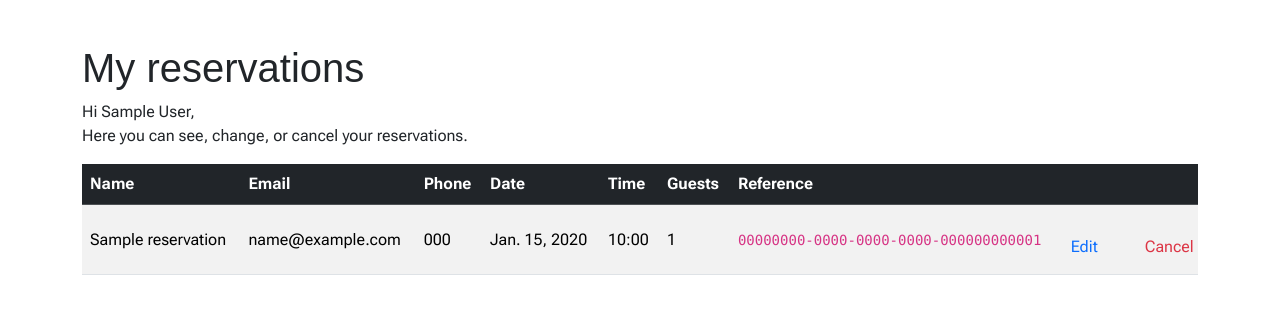
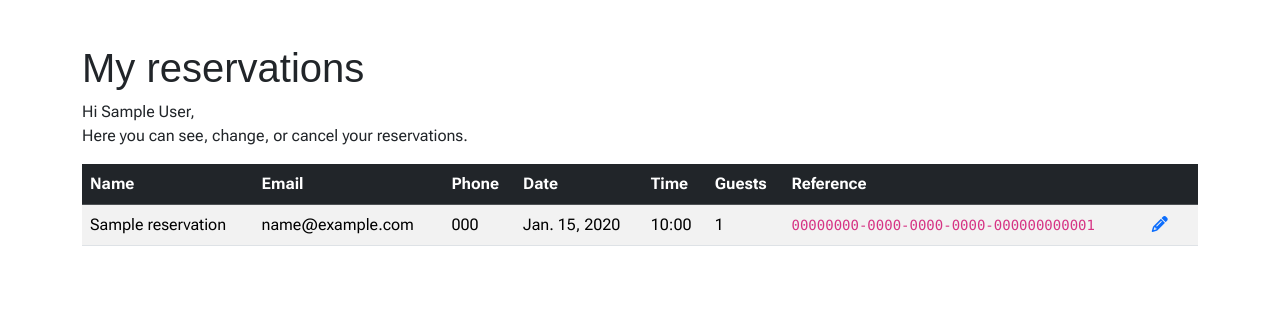
Before and after one commit to Blommis/kalles_restaurant, a Django app: page /reservations/my/ in a window 1280 px wide. Shown: the part 74-388 px from the top of the page. Run offline with Django 4.2, Linux system fonts and the light colour scheme; a user stored in the database is signed in; tables that the repository leaves empty hold one stand-in row (values such as "Sample post"); some libraries are stand-ins or nearby versions; some web fonts are replaced.

Commit message:
Refactor edit to icon + adjust cancel button layout and page

```diff
--- a/booking/templates/booking/my_reservations.html
+++ b/booking/templates/booking/my_reservations.html
@@ -39,23 +39,12 @@
         <td>{{ r.guests }}</td>
         <td><code>{{ r.booking_code }}</code></td>
       <td class="text-nowrap">
-  <span class="me-2">
-    <a href="{% url 'booking:update_reservation' r.booking_code %}"
-       class="text-primary text-decoration-none">
-      Edit
-    </a>
-  </span>
-  <span>
-    <form action="{% url 'booking:cancel_reservation' %}"
-          method="post" style="display:inline;" id="cancel-my-booking">
-      {% csrf_token %}
-      <input type="hidden" name="booking_code" value="{{ r.booking_code }}">
-      <button type="submit"
-              class="btn btn-link text-danger text-decoration-none align-baseline">
-        Cancel
-      </button>
-    </form>
-  </span>
+  <!-- Edit icon -->
+  <a href="{% url 'booking:update_reservation' r.booking_code %}"
+     class="text-primary text-decoration-none me-3"
+     aria-label="Edit reservation">
+    <i class="fa-solid fa-pencil"></i>
+  </a>
 </td>
       </tr>
       {% endfor %}
@@ -75,17 +64,13 @@
       <p><strong>Time:</strong> {{ r.time|time:"H:i" }}</p>
       <p><strong>Guests:</strong> {{ r.guests }}</p>
       <p><strong>Ref:</strong> <code>{{ r.booking_code }}</code></p>
-   <form action="{% url 'booking:cancel_reservation' %}" method="post" class="m-0">
-  {% csrf_token %}
-  <a href="{% url 'booking:update_reservation' r.booking_code %}"
-     class="btn btn-sm btn-outline-primary w-100 mb-2">
-    Edit
-  </a>
-  <input type="hidden" name="booking_code" value="{{ r.booking_code }}">
-  <button type="submit" class="btn btn-sm btn-outline-danger w-100">
-    Cancel
-  </button>
-</form>
+   <td class="text-nowrap">
+      <a href="{% url 'booking:update_reservation' r.booking_code %}"
+     class="text-primary text-decoration-none me-2"
+     title="Edit reservation">
+    <i class="fa-solid fa-pencil"></i> Manage booking
+      </a>
+    </td>
     </div>
   </div>
   {% endfor %}
```
Also changed, not shown: booking/templates/booking/update_reservation.html (+13 -2 lines).
